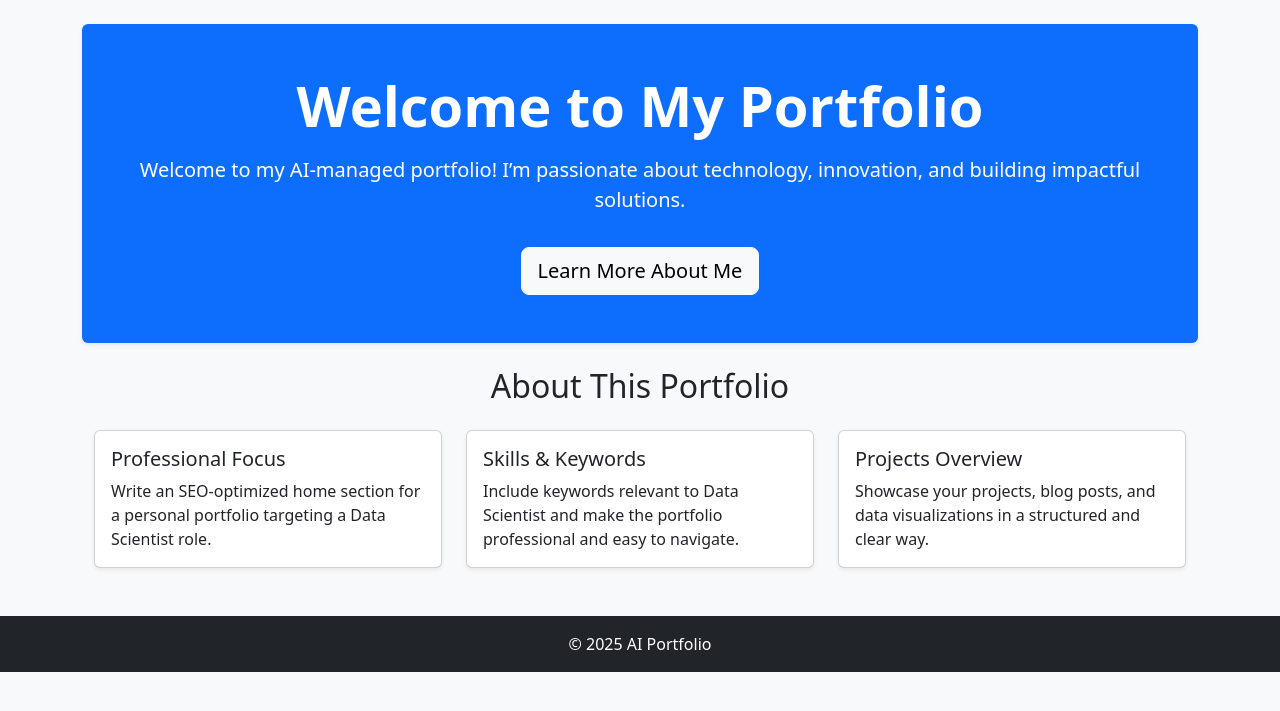
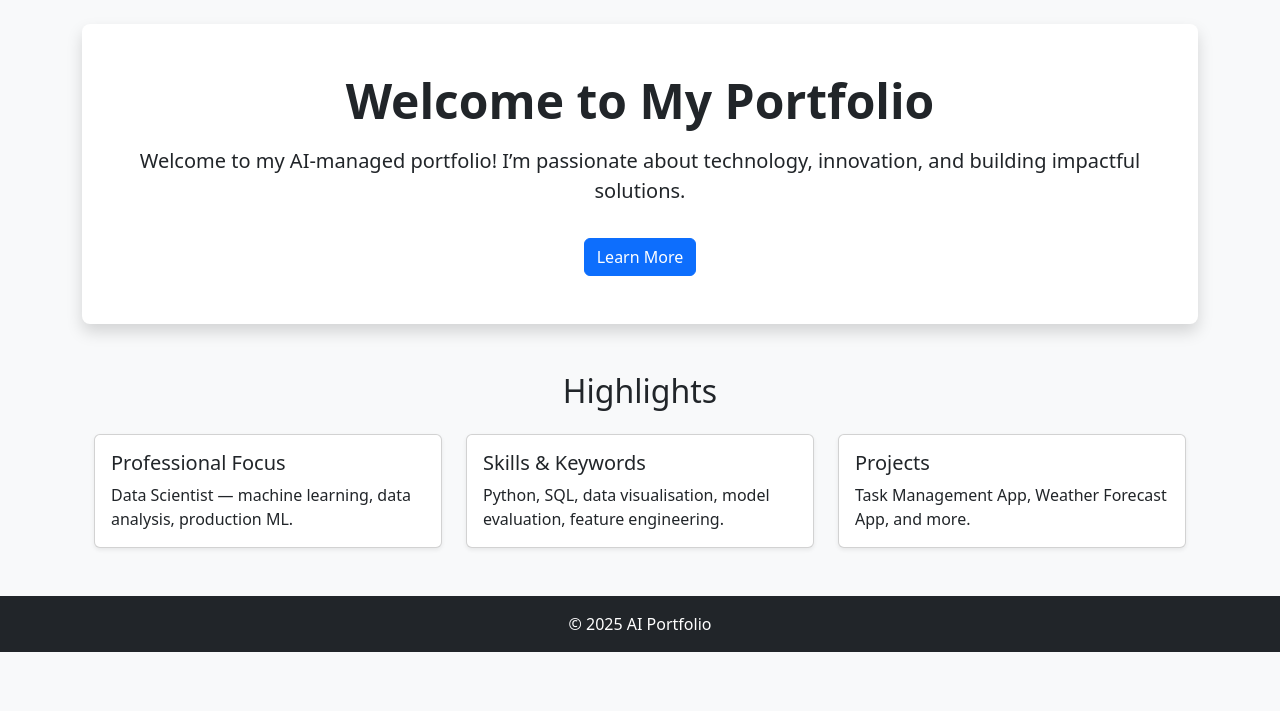
Before and after one commit to AllyKisAlwaysTaken-jeez/AI-Agent-, a Flask app: page / in a window 1280 px wide. Shown: the part 56-767 px from the top of the page. Run offline with Flask 3, Linux system fonts and the light colour scheme.

Commit message:
Update index.html

```diff
--- a/templates/index.html
+++ b/templates/index.html
@@ -1,40 +1,36 @@
-{% extends "base.html" %}
+{% extends 'base.html' %}
 {% block content %}
 
-<!-- Hero Section -->
-<section class="py-5 text-center bg-primary text-white rounded shadow-sm mb-4">
-    <div class="container">
-        <h1 class="display-4 fw-bold">Welcome to My Portfolio</h1>
+<div class="p-5 bg-white shadow rounded-3 text-center">
+  <h1 class="display-5 fw-bold">Welcome to My Portfolio</h1>
   <p class="lead mt-3">{{ home_intro }}</p>
-        <a href="/about" class="btn btn-light btn-lg mt-3">Learn More About Me</a>
+  <a href="/about" class="btn btn-primary mt-3">Learn More</a>
 </div>
-</section>
 
-<!-- Highlighted Skills / Features -->
-<section class="container mb-5">
-    <h2 class="mb-4 text-center">About This Portfolio</h2>
+<section class="container mt-5">
+  <h2 class="mb-4 text-center">Highlights</h2>
   <div class="row g-4">
     <div class="col-md-4">
-            <div class="card shadow-sm h-100">
+      <div class="card h-100 shadow-sm">
         <div class="card-body">
           <h5 class="card-title">Professional Focus</h5>
-                    <p class="card-text">Write an SEO-optimized home section for a personal portfolio targeting a Data Scientist role.</p>
+          <p class="card-text">Data Scientist — machine learning, data analysis, production ML.</p>
         </div>
       </div>
     </div>
     <div class="col-md-4">
-            <div class="card shadow-sm h-100">
+      <div class="card h-100 shadow-sm">
         <div class="card-body">
           <h5 class="card-title">Skills & Keywords</h5>
-                    <p class="card-text">Include keywords relevant to Data Scientist and make the portfolio professional and easy to navigate.</p>
+          <p class="card-text">Python, SQL, data visualisation, model evaluation, feature engineering.</p>
         </div>
       </div>
     </div>
     <div class="col-md-4">
-            <div class="card shadow-sm h-100">
+      <div class="card h-100 shadow-sm">
         <div class="card-body">
-                    <h5 class="card-title">Projects Overview</h5>
-                    <p class="card-text">Showcase your projects, blog posts, and data visualizations in a structured and clear way.</p>
+          <h5 class="card-title">Projects</h5>
+          <p class="card-text">Task Management App, Weather Forecast App, and more.</p>
         </div>
       </div>
     </div>
```
Lines whose indentation alone changed are shown as unchanged.
